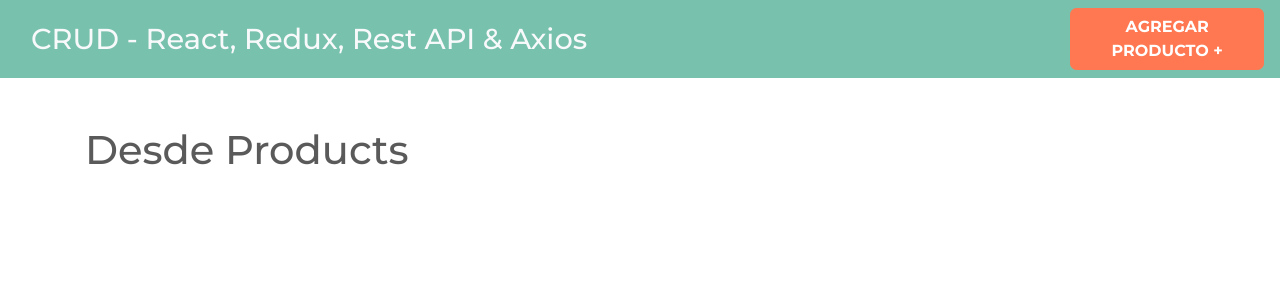
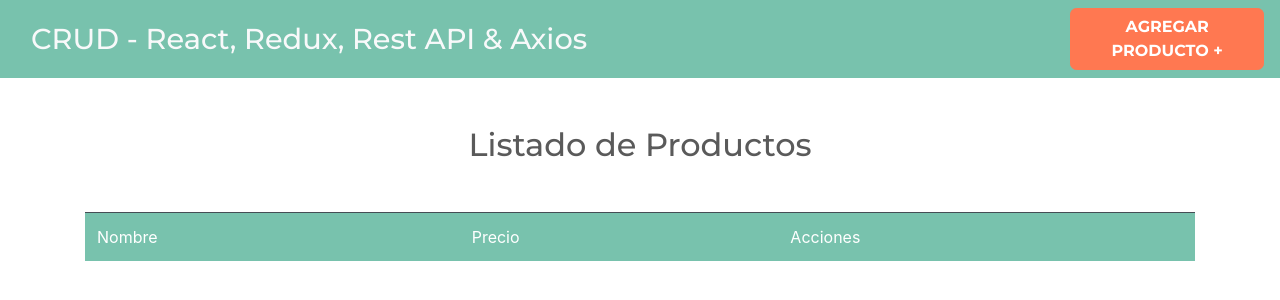
Before and after one commit to jocnn/crud_redux, a React (Vite) app: page / in a window 1280 px wide. Shown: the top 300 px of the page. Built offline with nearby package versions, Linux system fonts and the light colour scheme.

Commit message:
mostrando la lista de productos

```diff
--- a/src/components/Products.jsx
+++ b/src/components/Products.jsx
@@ -1,7 +1,24 @@
 const Products = () => {
   return (
     <>
-      <h1>Desde Products</h1>
+      <h2
+        className="text-center my-5"
+      >
+        Listado de Productos
+      </h2>
+
+      <table className="table table-striped">
+        <thead className="bg-primary table-dark">
+          <tr>
+            <td scope="col">Nombre</td>
+            <td scope="col">Precio</td>
+            <td scope="col">Acciones</td>
+          </tr>
+        </thead>
+        <tbody>
+
+        </tbody>
+      </table>
     </>
   )
 }
```
